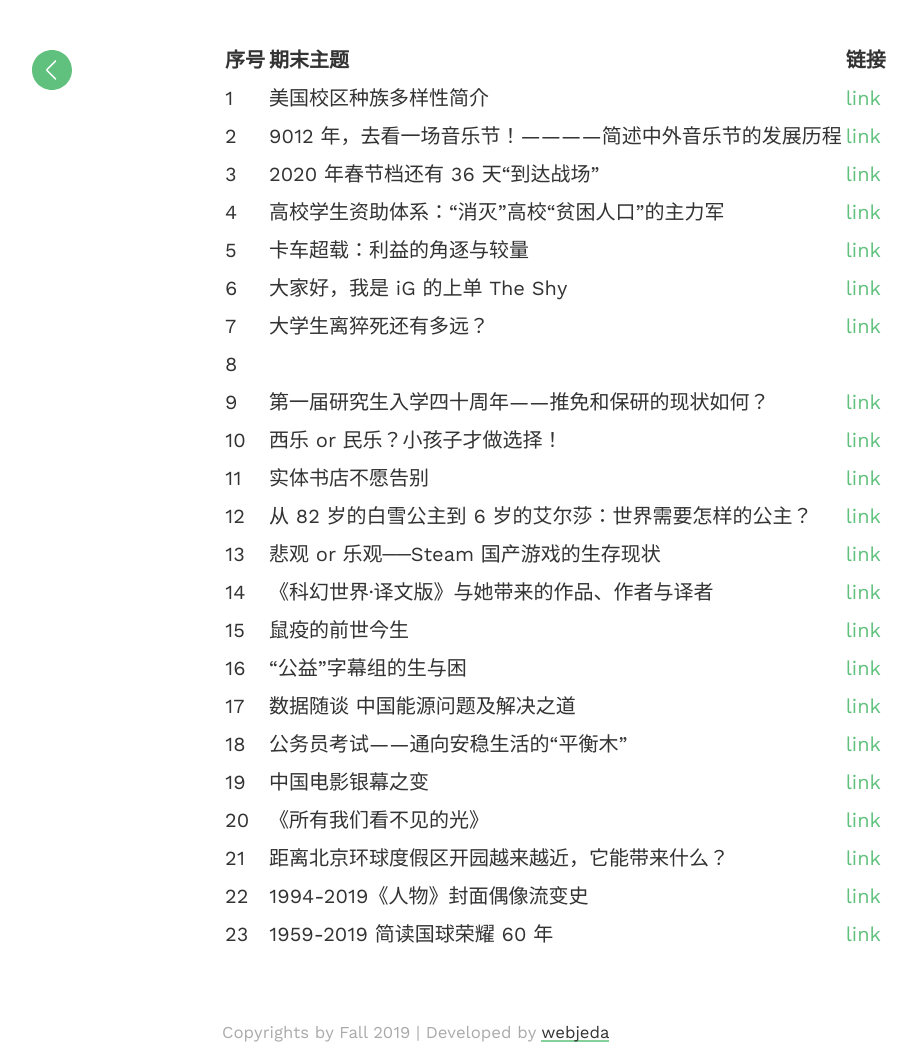
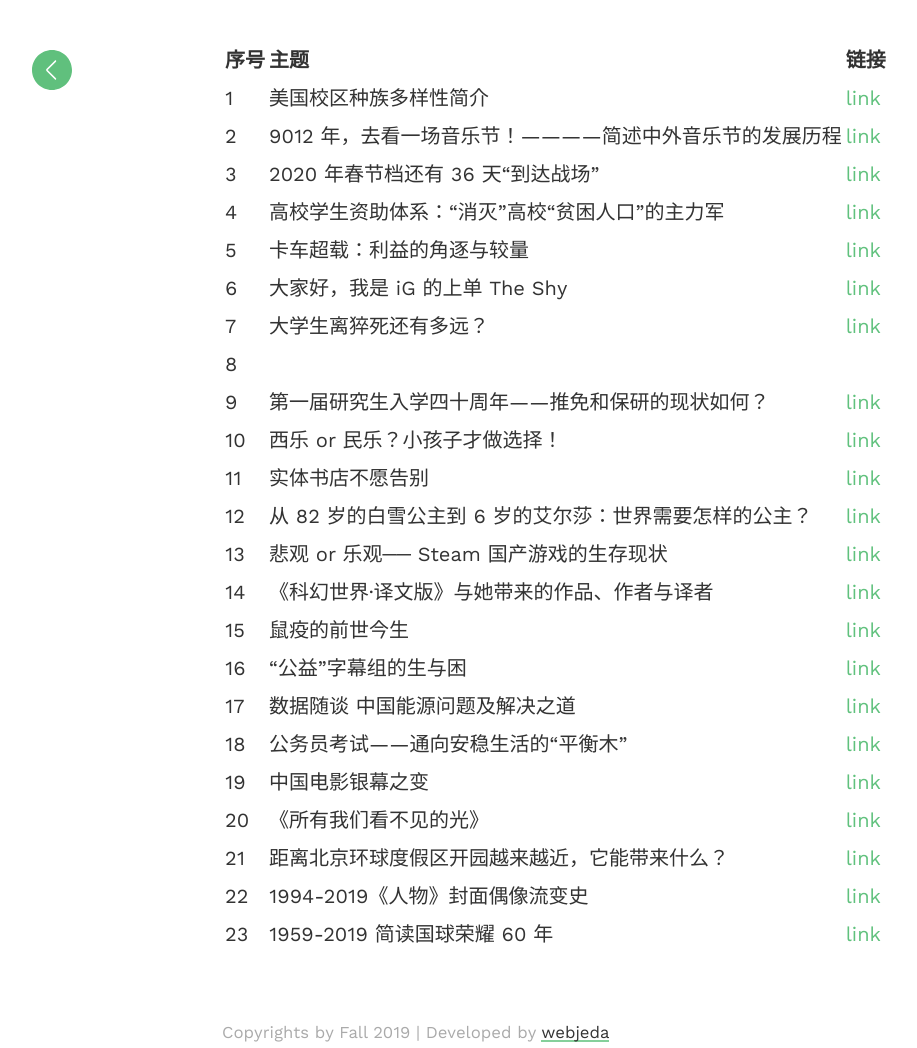
Before and after one commit to haoyuns/Fall-2019, a Jekyll site: the page built from final.md, in a window 1280 px wide. Shown: the whole page, without its empty margins (18-935 px from the left). Built offline with Jekyll 4.4.1, drawn with Linux system fonts in a browser that asks for light colours; our own code applies the rules of GitHub Pages for plain Markdown files.

Commit message:
Update final.md

```diff
--- a/final.md
+++ b/final.md
@@ -1,4 +1,4 @@
-序号 | 期末主题 | 链接
+序号 | 主题 | 链接
 --- | :------ | :-------------
 1 | 美国校区种族多样性简介 | [link](https://www.rpubs.com/Maxine/american_school_diversity)
 2 | 9012 年，去看一场音乐节！————简述中外音乐节的发展历程 | [link](https://mp.weixin.qq.com/s/qj_vcThanImb0SY7jsIM2w)
@@ -6,13 +6,13 @@
 4 | 高校学生资助体系：“消灭”高校“贫困人口”的主力军 | [link](https://mp.weixin.qq.com/s/TmRoGkXFUrLIOlObu16P6g)
 5 | 卡车超载：利益的角逐与较量 | [link](https://stopsmoking.github.io/Overload/finalproject.html)
 6 | 大家好，我是 iG 的上单 The Shy | [link](https://mp.weixin.qq.com/s/9ut7a0MOgmzGBzcnUbxJxQ)
-7 | 大学生离猝死还有多远？ | [link](https://github.com/G-York/Newbee2/blob/master/final.md)
+7 | 大学生离猝死还有多远？ | [link](https://github.com/G-York/final/blob/master/%E6%9C%9F%E6%9C%AB%E4%BD%9C%E4%B8%9A.md)
 8 |  |
 9 | 第一届研究生入学四十周年——推免和保研的现状如何？ | [link](https://xixixi497.github.io/qimo/)
 10 | 西乐 or 民乐？小孩子才做选择！ | [link](https://mp.weixin.qq.com/s/fa12mQSS-87skN5nFUENLg)
 11 | 实体书店不愿告别 | [link](https://peiyiguan03.github.io/bookstore/)
 12 | 从 82 岁的白雪公主到 6 岁的艾尔莎：世界需要怎样的公主？ | [link](https://mp.weixin.qq.com/s?__biz=MzU2NDk1MzYzMw==&mid=100000030&idx=1&sn=c2fa4f513c5494f242c2850c0b688d88&chksm=7c4256504b35df461286449fb3beb5fea932e536dafaf6191e914fcdbb1839e461520e6cda20#rd)
-13 | 悲观 or 乐观──Steam 国产游戏的生存现状 | [link](https://mp.weixin.qq.com/s/WpSoZJWtdA3HYU3QdVXKzA)
+13 | 悲观 or 乐观── Steam 国产游戏的生存现状 | [link](https://mp.weixin.qq.com/s/WpSoZJWtdA3HYU3QdVXKzA)
 14 | 《科幻世界·译文版》与她带来的作品、作者与译者 | [link](https://www.jianshu.com/p/6d31f93bff9a)
 15 | 鼠疫的前世今生 | [link](https://github.com/RRC-c/CDYHomework/blob/master/README.md)
 16 | “公益”字幕组的生与困 | [link](https://mp.weixin.qq.com/s?__biz=MzUyNTQ1Nzk5MA==&mid=2247483994&idx=1&sn=8e813c2da5045b66d1459ceaf6ccc233&chksm=fa1c8d73cd6b04650bf3fead228c291428ff8440f3c174922fb76983503327e1f241448fb016&token=327327915&lang=zh_CN#rd)
```
